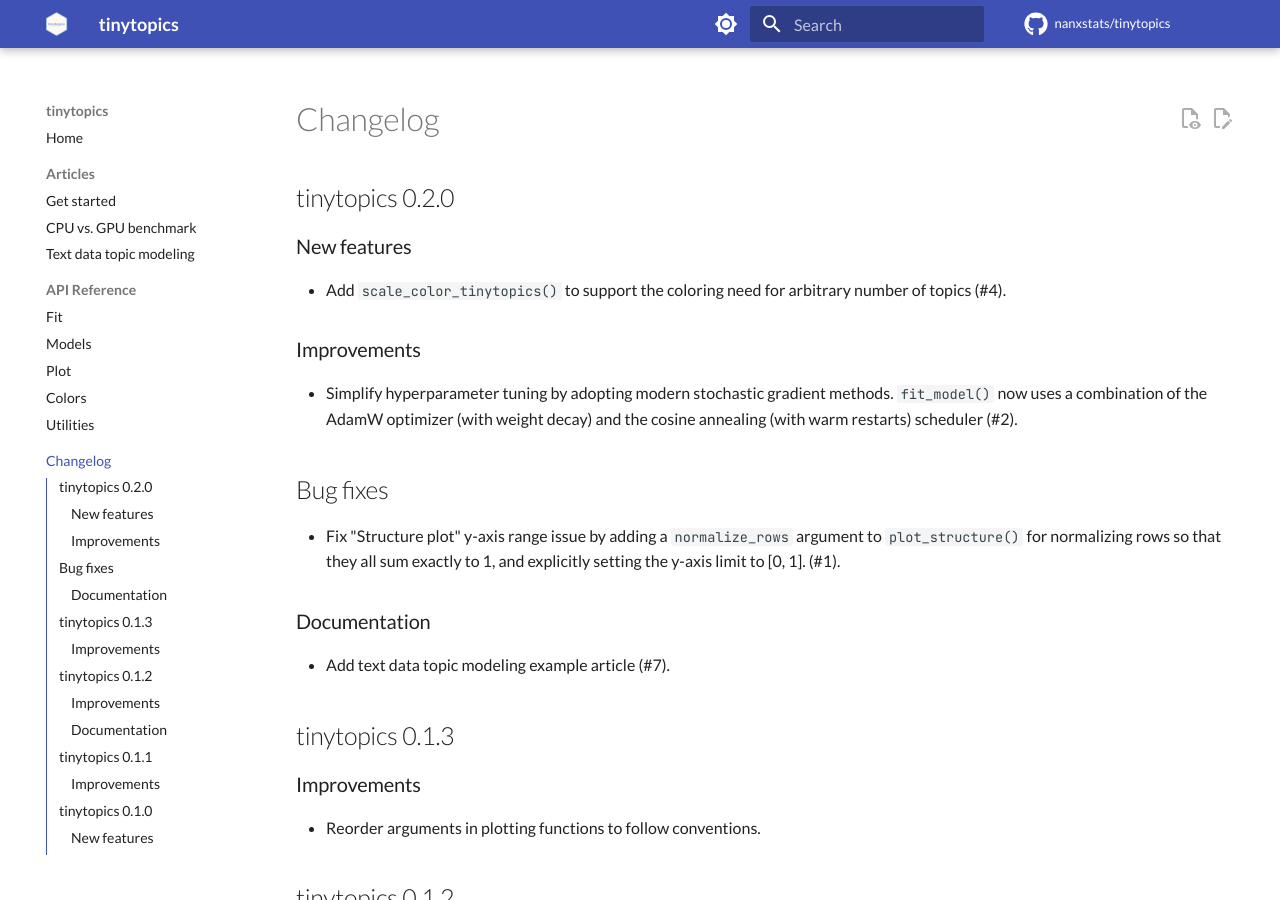
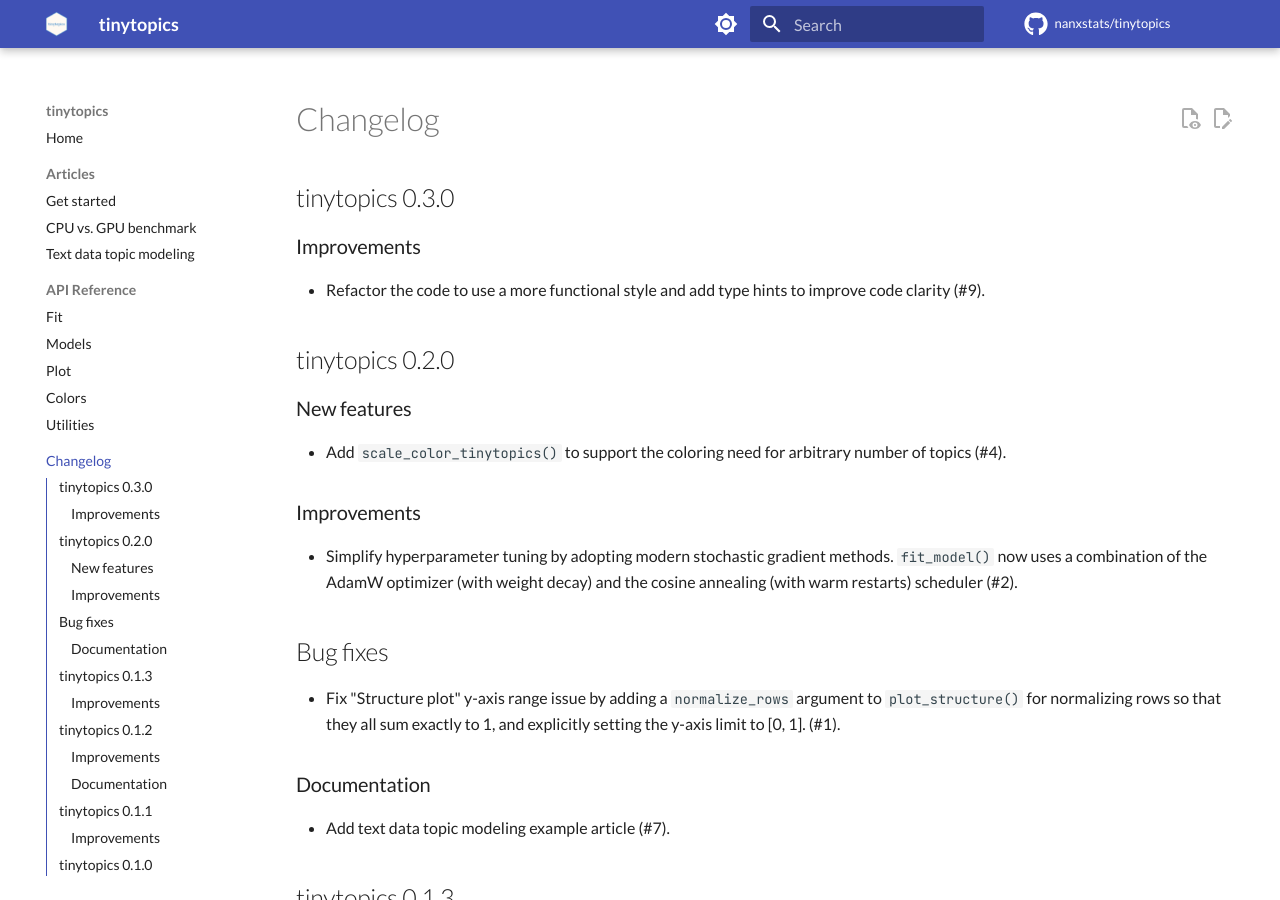
Before and after one commit to nanxstats/tinytopics, an MkDocs documentation site: the page built from docs/changelog.md, in a window 1280 px wide and 900 px high. Built offline with MkDocs 1.6.1 and Material for MkDocs 9.7.7, drawn with Linux system fonts in a browser that asks for light colours; comment, search, counter and statistics services are not loaded.

Commit message:
Update news for v0.3.0

```diff
--- a/docs/changelog.md
+++ b/docs/changelog.md
@@ -1,4 +1,11 @@
 # Changelog
+
+## tinytopics 0.3.0
+
+### Improvements
+
+- Refactor the code to use a more functional style and add type hints
+  to improve code clarity (#9).
 
 ## tinytopics 0.2.0
 
```
Also changed, not shown: CHANGELOG.md (+7 -0 lines).
